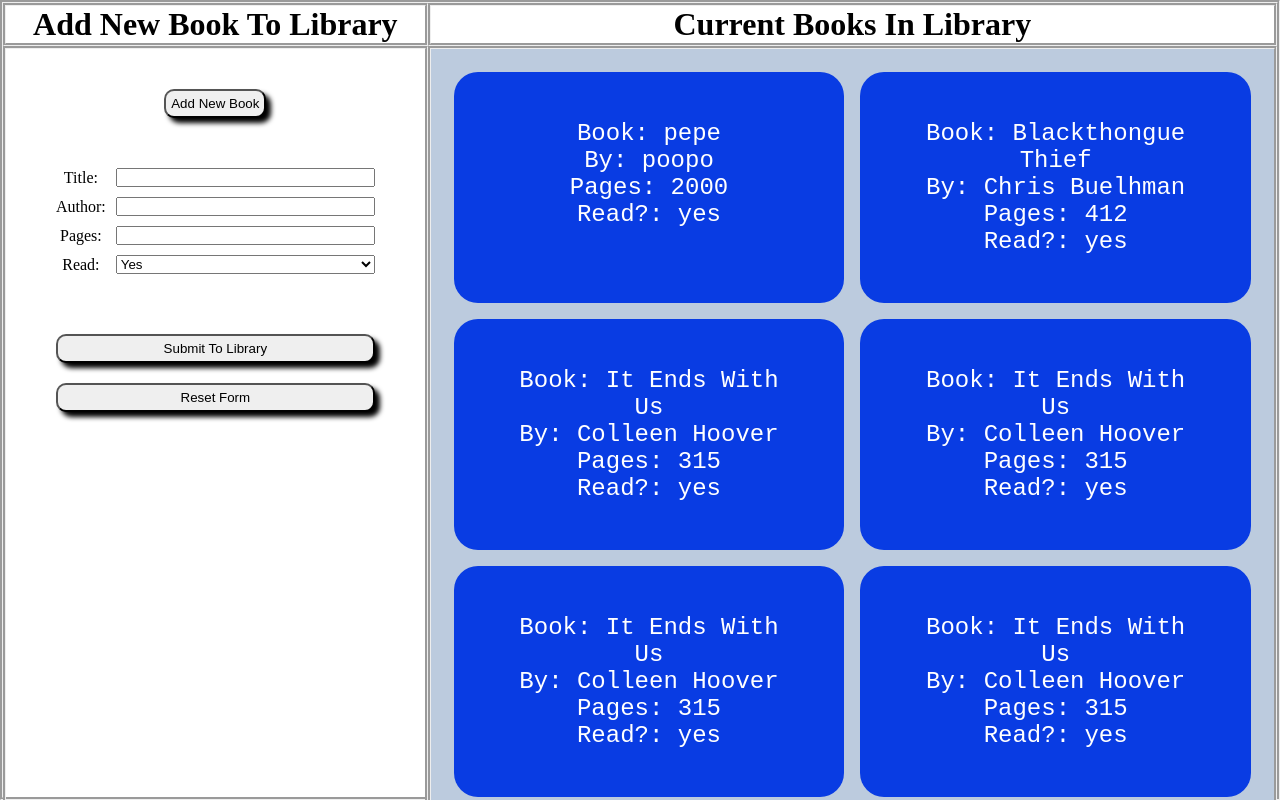
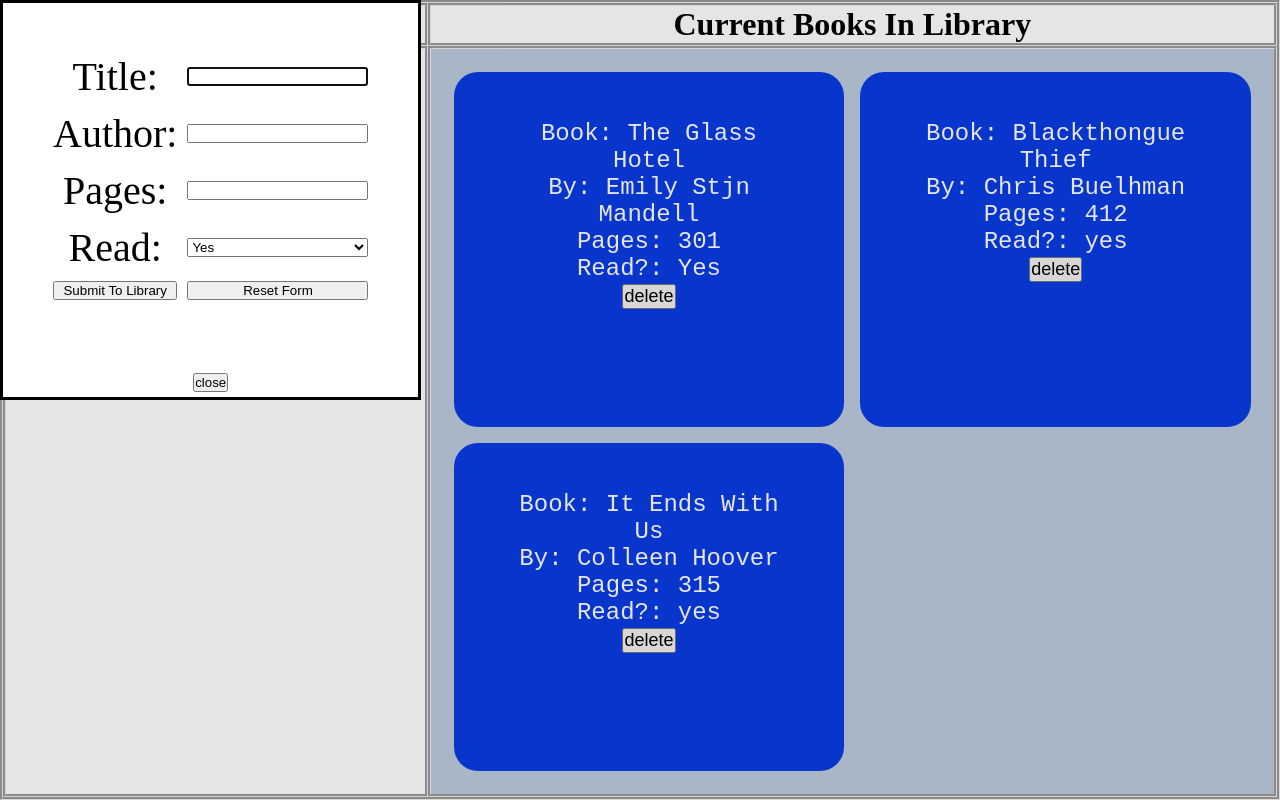
Before and after one commit to evstraub/BookList, a plain HTML site: page script/index.html in a window 1280 px wide. Both pictures are taken after a click on the button "Add New Book". Shown: the top 800 px of the page. Drawn offline with Linux system fonts and the light colour scheme.

Commit message:
keep forgrtting to commit and push, but added input form and connected js.

```diff
--- a/script/index.html
+++ b/script/index.html
@@ -16,9 +16,9 @@
         <h1>Current Books In Library</h1>
       </div>
       <div class="form">
-        <button class="add-book-button">Add New Book</button>
-        <div id="add-book-form">
-          <form id="add-book">
+        <button class="button open-button">Add New Book</button>
+        <dialog class="modal" id="modal">
+           <form class='form2' id='form2' method="dialog">
             <label for="Title">Title:</label>
             <input type="text" id="Title" name="Title" required />
             <label for="Author">Author:</label>
@@ -35,9 +35,13 @@
             </button>
             <button type="reset" class="reset-button">Reset Form</button>
           </form>
-        </div>
+          <button class="button close-button">close</button>
+        </dialog>
       </div>
-      <div class="books"><div id="info"></div></div>
+        <div class="books"><div id="info"></div></div>
+      </div>
+
+
     </div>
 
     <script src="main.js"></script>
--- a/script/main.js
+++ b/script/main.js
@@ -29,23 +29,47 @@ function displayBooksOnPage() {
       "<br>" +
       "Read?: " +
       item.read +
+      "<br>" +
+      "<button>delete</button>" +
       "</div>"
     );
   });
   info.innerHTML = details.join("\n");
 }
+const deleteBtn = document.querySelector("delete");
+const modal = document.querySelector("#modal");
+const openModal = document.querySelector(".open-button");
+const closeModal = document.querySelector(".close-button");
 
-addBookToLibrary("pepe", "poopo", "2000", "yes");
+openModal.addEventListener("click", () => {
+  modal.showModal();
+});
+closeModal.addEventListener("click", () => {
+  modal.close();
+});
+
+const submitButton = document.querySelector(".submit-button");
+submitButton.addEventListener("click", intakeFormData);
+function intakeFormData() {
+  let title = document.getElementById("Title").value;
+  let author = document.getElementById("Author").value;
+  let pages = document.getElementById("Pages").value;
+  let read = document.getElementById("Read").value;
+
+  // Break out if form is incomplete or not valid
+  if (title == "" || author == "" || pages == "" || read == "") {
+    return;
+  }
+
+  // Call function to input the book data to array
+  addBookToLibrary(title, author, pages, read);
+
+  // Reset the form after successful submission
+  document.getElementById("form2").reset();
+}
+
+addBookToLibrary("The Glass Hotel", "Emily Stjn Mandell", "301", "Yes");
 addBookToLibrary("Blackthongue Thief", "Chris Buelhman", "412", "yes");
 addBookToLibrary("It Ends With Us", "Colleen Hoover", "315", "yes");
-addBookToLibrary("It Ends With Us", "Colleen Hoover", "315", "yes");
-addBookToLibrary("It Ends With Us", "Colleen Hoover", "315", "yes");
-addBookToLibrary("It Ends With Us", "Colleen Hoover", "315", "yes");
-addBookToLibrary("It Ends With Us", "Colleen Hoover", "315", "yes");
-addBookToLibrary("It Ends With Us", "Colleen Hoover", "315", "yes");
-addBookToLibrary("It Ends With Us", "Colleen Hoover", "315", "yes");
-addBookToLibrary("It Ends With Us", "Colleen Hoover", "315", "yes");
-addBookToLibrary("It Ends With Us", "Colleen Hoover", "315", "yes");
-addBookToLibrary("It Ends With Us", "Colleen Hoover", "315", "yes");
 
-console.log(myLibrary);
+//console.log(myLibrary);
--- a/script/style.css
+++ b/script/style.css
@@ -26,7 +26,9 @@ body {
   font-size: 1.5rem;
   font-family: "Courier New", Courier, monospace;
 }
-
+#info button {
+  font-size: large;
+}
 .container {
   border-style: groove;
   display: grid;
@@ -61,15 +63,14 @@ h1 {
   gap: 15px;
   padding: 15px;
 }
-
-.add-book-button {
-  margin-top: 40px;
-  border-radius: 10px;
-  padding: 5px;
-  box-shadow: 5px 5px 5px black;
+#modal {
+  align-items: center;
+  justify-content: center;
+  max-width: 500px;
+  max-height: 500px;
+  font-size: 40px;
 }
-
-#add-book {
+.form2 {
   display: grid;
   grid-template-columns: 0.1fr 1fr;
   gap: 10px;
@@ -77,31 +78,3 @@ h1 {
   align-items: center;
   justify-content: center;
 }
-
-.submit-button,
-.reset-button {
-  border-radius: 10px;
-  padding: 5px;
-  box-shadow: 5px 5px 5px black;
-  grid-column: 1 / 3;
-}
-
-.submit-button {
-  margin-top: 50px;
-  margin-bottom: 10px;
-}
-
-.remove-book-button {
-  grid-row: 5 / 6;
-  font-weight: 900;
-  background-color: red;
-  border-radius: 10px;
-}
-
-.read-status-button {
-  grid-row: 6 / 7;
-  font-weight: 900;
-  background-color: blue;
-  color: white;
-  border-radius: 10px;
-}
```
